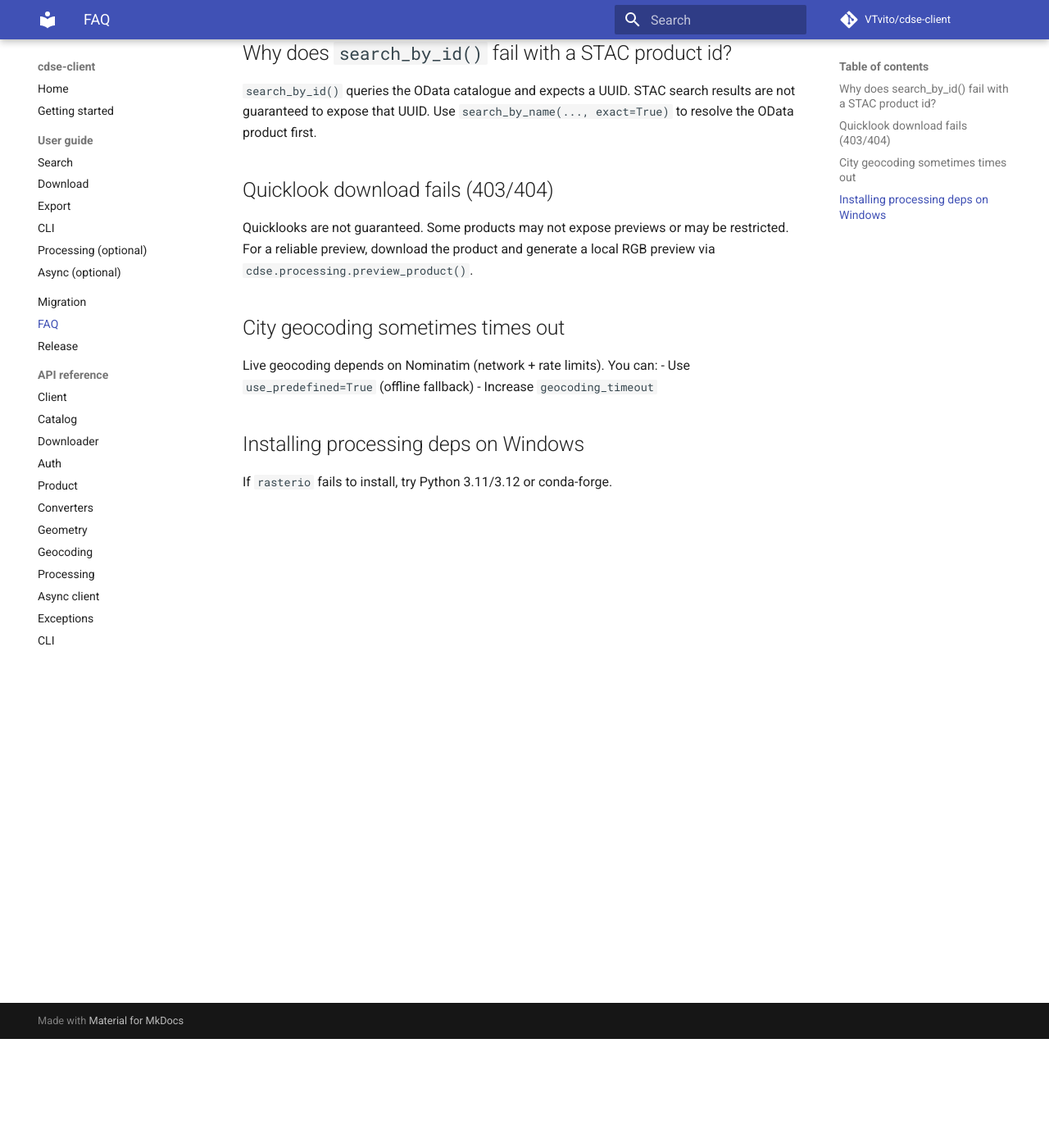
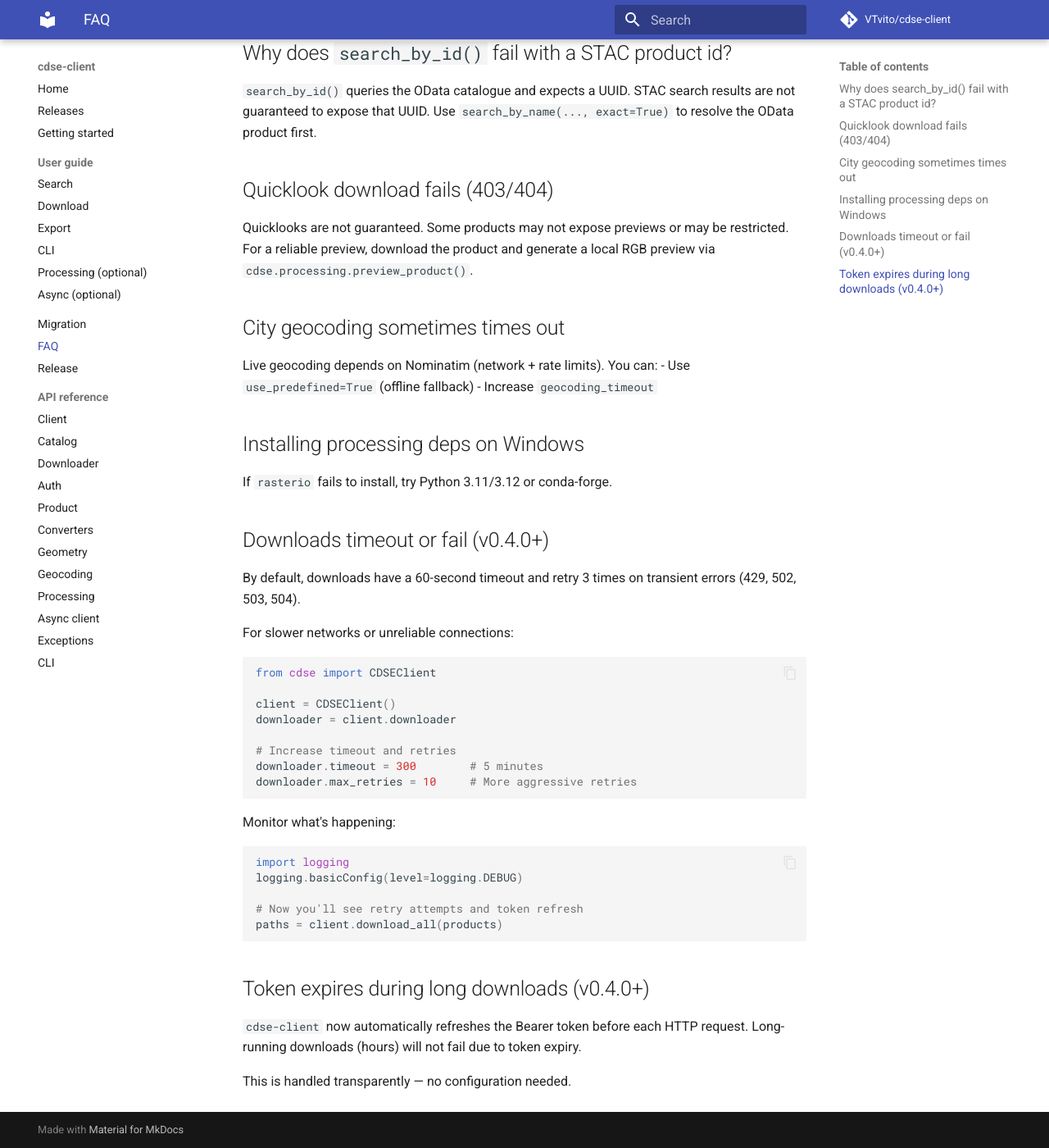
Before and after one commit to VTvito/cdse-client, an MkDocs documentation site: the page built from docs/faq.md, in a window 1280 px wide and 1400 px high, scrolled down 133 px. Shown: the whole window at 82% size. Built offline with MkDocs 1.6.1 and Material for MkDocs 9.7.7, drawn with Linux system fonts in a browser that asks for light colours; comment, search, counter and statistics services are not loaded.

Commit message:
docs: v0.4.0 release notes and documentation updates

````diff
--- a/docs/faq.md
+++ b/docs/faq.md
@@ -19,3 +19,36 @@
 ## Installing processing deps on Windows
 
 If `rasterio` fails to install, try Python 3.11/3.12 or conda-forge.
+
+## Downloads timeout or fail (v0.4.0+)
+
+By default, downloads have a 60-second timeout and retry 3 times on transient errors (429, 502, 503, 504).
+
+For slower networks or unreliable connections:
+
+```python
+from cdse import CDSEClient
+
+client = CDSEClient()
+downloader = client.downloader
+
+# Increase timeout and retries
+downloader.timeout = 300        # 5 minutes
+downloader.max_retries = 10     # More aggressive retries
+```
+
+Monitor what's happening:
+
+```python
+import logging
+logging.basicConfig(level=logging.DEBUG)
+
+# Now you'll see retry attempts and token refresh
+paths = client.download_all(products)
+```
+
+## Token expires during long downloads (v0.4.0+)
+
+`cdse-client` now automatically refreshes the Bearer token before each HTTP request. Long-running downloads (hours) will not fail due to token expiry.
+
+This is handled transparently — no configuration needed.
--- a/docs/getting-started.md
+++ b/docs/getting-started.md
@@ -54,7 +54,48 @@
 print(path)
 ```
 
-## 5) Common pitfalls
+## 5) Monitoring (optional)
+
+v0.4.0+ includes structured logging for production deployments:
+
+```python
+import logging
+
+# Configure logging to see token refresh, retries, and timeouts
+logging.basicConfig(
+    level=logging.INFO,
+    format='%(asctime)s - %(name)s - %(levelname)s - %(message)s'
+)
+
+client = CDSEClient()
+client.search(...)  # Now logs all operations
+```
+
+Output example:
+```
+2026-02-12 10:15:23 - cdse.auth - DEBUG - Bearer token expired, refreshing
+2026-02-12 10:15:25 - cdse.downloader - INFO - Downloaded: S2A_MSIL2A_20260212.zip (245.3 MB)
+```
+
+## 6) Advanced: Retry Configuration
+
+For long-running or unreliable networks:
+
+```python
+from cdse import CDSEClient
+
+client = CDSEClient()
+downloader = client.downloader
+
+# Customize retry policy (v0.4.0+)
+downloader.max_retries = 5      # More retries (default: 3)
+downloader.timeout = 120         # Longer timeout in seconds (default: 60)
+
+# Now retries up to 5 times on 429/502/503/504
+path = downloader.download(product)
+```
+
+## 7) Common pitfalls
 
 ### STAC results vs OData UUID
 
--- /dev/null
+++ b/docs/releases.md
@@ -0,0 +1,141 @@
+# Release Notes
+
+## Version 0.4.0 (2026-02-12) ⭐ Production Ready
+
+**cdse-client 0.4.0** brings major production hardening with automatic token refresh, resilient retry logic, comprehensive logging, and critical bug fixes. This release is recommended for all production deployments.
+
+### 🚀 Major Features
+
+#### **Bearer Token Auto-Refresh**
+Long-running downloads no longer fail due to token expiry. `OAuth2Auth.get_bearer_session()` now returns a `_BearerSession` that automatically refreshes the token before each HTTP request.
+
+```python
+from cdse import CDSEClient
+
+client = CDSEClient()
+# Downloads lasting hours work without manual token refresh
+paths = client.download_all(products, parallel=True)
+```
+
+#### **Resilient Downloads with Exponential Backoff**
+Transient errors (rate limits, gateway issues) are now automatically retried with exponential backoff.
+
+- **Retryable status codes**: 429 (rate limit), 502, 503, 504 (server errors)
+- **Default behavior**: up to 3 retries with exponential backoff (1s, 2s, 4s)
+- **Configurable**: `Downloader(session, max_retries=5, timeout=120)`
+
+#### **Explicit Request Timeouts**
+All HTTP requests now have explicit 60-second timeouts by default, preventing indefinite hangs.
+
+```python
+# Timeout respected in search, download, and OData queries
+downloader = CDSEClient().downloader  # 60s timeout
+```
+
+#### **Production Logging**
+`print()` statements replaced with structured `logging` module throughout the library. Integrate with your logging configuration:
+
+```python
+import logging
+
+logging.basicConfig(level=logging.INFO)
+logger = logging.getLogger("cdse")
+
+client = CDSEClient()
+client.search(...)  # Logs retries, token refresh, download progress
+```
+
+#### **Async Client Improvements**
+The async client now auto-refreshes tokens and includes `tqdm` progress bars:
+
+```python
+import asyncio
+from cdse import CDSEClientAsync
+
+async def main():
+    async with CDSEClientAsync() as client:
+        # Auto-refresh on token expiry
+        products = await client.search(...)
+        # tqdm progress bars for download_all
+        paths = await client.download_all(products, progress=True)
+
+asyncio.run(main())
+```
+
+### 🔧 Bug Fixes
+
+| Issue | Fix |
+|-------|-----|
+| **High-latitude searches failed** | `search_by_point()` now uses `cos(lat)` to correct longitude buffer at high latitudes |
+| **`skip_existing` ignored** | Parameter now correctly forwarded in both sequential and parallel downloads |
+| **Inline import** | `import json` moved to module-level in `catalog.py` |
+| **README example broken** | `bbox_from_city` → `get_city_bbox` |
+
+### 📦 Packaging
+
+- **`black` removed** from dev dependencies (redundant with `ruff format`)
+- **Documentation extras refined** — `mkdocs` now only in `[docs]` extra, not `[all]`
+- All extras remain backward-compatible: `[geo]`, `[dataframe]`, `[async]`, `[processing]`
+
+### ✅ Quality Assurance
+
+- **102 tests** passing (all Python 3.9–3.13)
+- **Lint & format** verified with ruff
+- **Security scan** passed (bandit)
+- **Type checking** enforced (mypy)
+- **Package integrity** verified (twine)
+
+### 📚 Documentation
+
+New and updated guides:
+- [Async downloads](./user-guide/async.md) — Concurrent downloads with auto-refresh token handling
+- [Error handling](./faq.md#resilience) — Retry configuration and timeout settings
+- [Logging setup](./getting-started.md#monitoring) — Integration with Python logging
+
+### 🔄 Migration from 0.3.3
+
+**All changes are backward-compatible.** No code changes required, but you can opt-in to new features:
+
+```python
+# Before: timeout hangs, token expiry breaks long downloads
+client = CDSEClient()
+
+# After: same API, but now with resilience built-in
+client = CDSEClient()  # Same!
+# - Auto-refresh tokens on expiry
+# - Retry transient errors automatically
+# - Structured logging instead of print()
+```
+
+Optional parameter enhancements:
+
+```python
+# Customize retry behavior (new in v0.4.0)
+downloader = CDSEClient(max_retries=5, timeout=120).downloader
+
+# Skip existing files (now actually works!)
+path = downloader.download(product, skip_existing=True)
+```
+
+### 📦 Installation
+
+```bash
+# Recommended: production-grade install
+pip install 'cdse-client>=0.4.0'
+
+# Or specific version
+pip install 'cdse-client==0.4.0'
+
+# With all extras
+pip install 'cdse-client[all]==0.4.0'
+```
+
+### 🙏 Acknowledgments
+
+- **Sentinelsat community** for demonstrating demand for CDSE tooling
+- **Contributors** reporting issues and testing edge cases
+- **Copernicus Data Space Ecosystem** team for stable APIs
+
+---
+
+**For detailed changes**, see [CHANGELOG.md](../CHANGELOG.md) and [Release commits](https://github.com/VTvito/cdse-client/compare/v0.3.3...v0.4.0).
--- a/mkdocs.yml
+++ b/mkdocs.yml
@@ -43,6 +43,7 @@
 
 nav:
   - Home: index.md
+  - Releases: releases.md
   - Getting started: getting-started.md
   - User guide:
       - user-guide/search.md
````
Also changed, not shown: README.md (+2 -0 lines), RELEASE_v0.4.0.md (added, +110 -0 lines), docs/index.md (+3 -0 lines).
